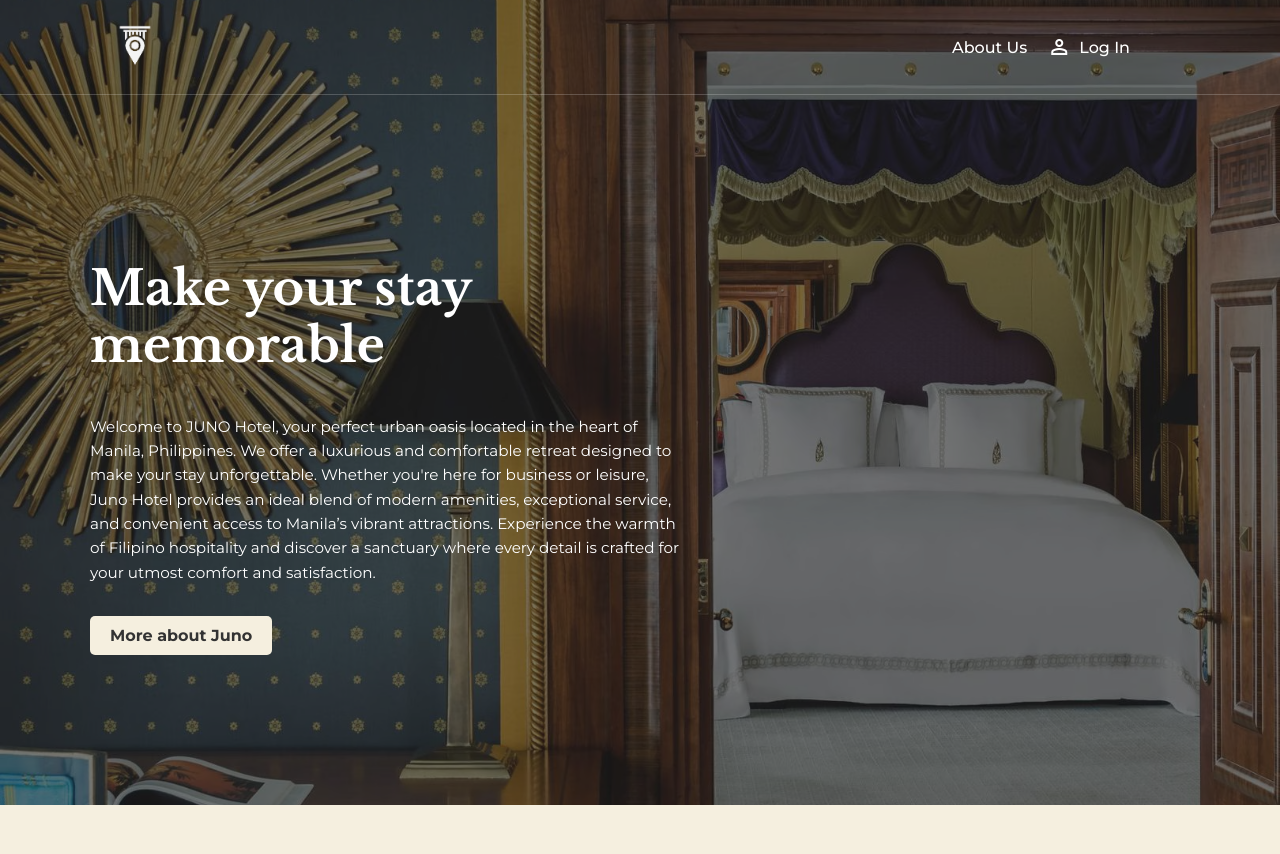
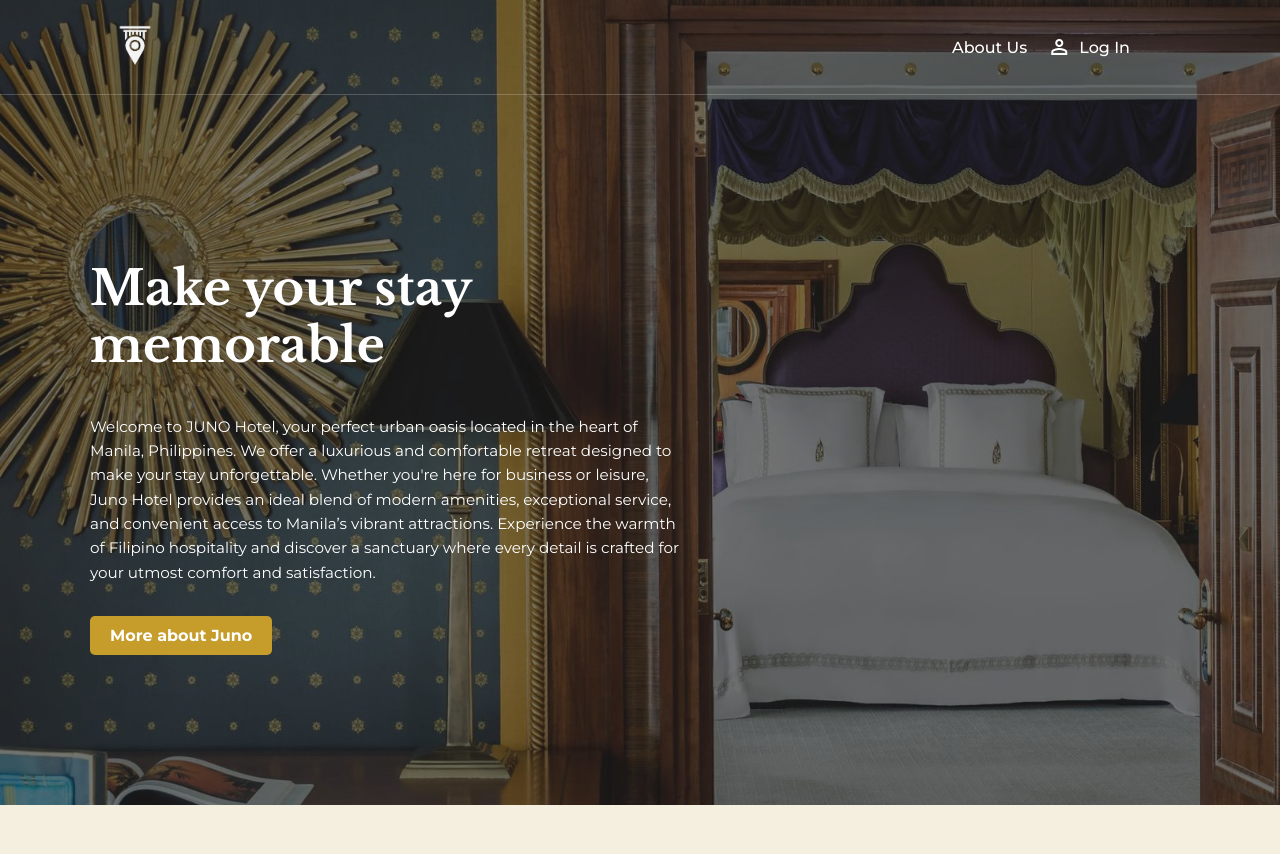
Before and after one commit to amiliadanielle/AppDev_FinalProject, a PHP site: page / in a window 1280 px wide, with the pointer over the restyled element. Shown: the top 854 px of the page. Run offline with PHP 8.4, Linux system fonts and the light colour scheme.

Commit message:
fix: enhance hover effect for hero button with background color and transition

```diff
--- a/assets/css/style.css
+++ b/assets/css/style.css
@@ -129,6 +129,12 @@ body {
     text-decoration: none;
     font-weight: bold;
     border-radius: 5px;
+}
+
+.hero-button:hover {
+    background-color: #c69c2b;
+    color: white;
+    transition: background-color 0.3s ease;
 }
 
 .reveal {
```
